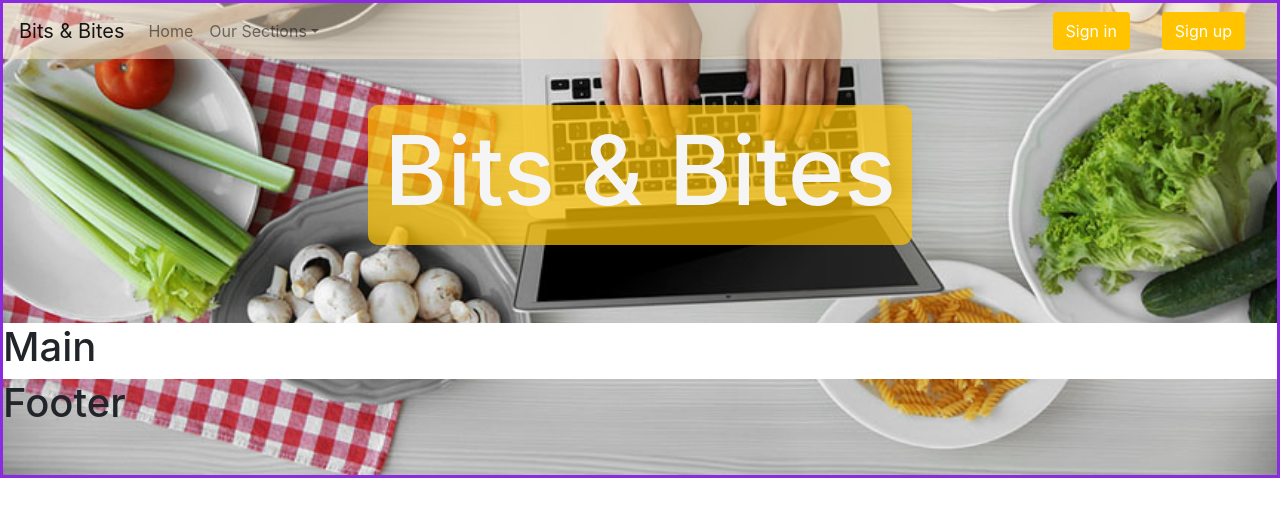
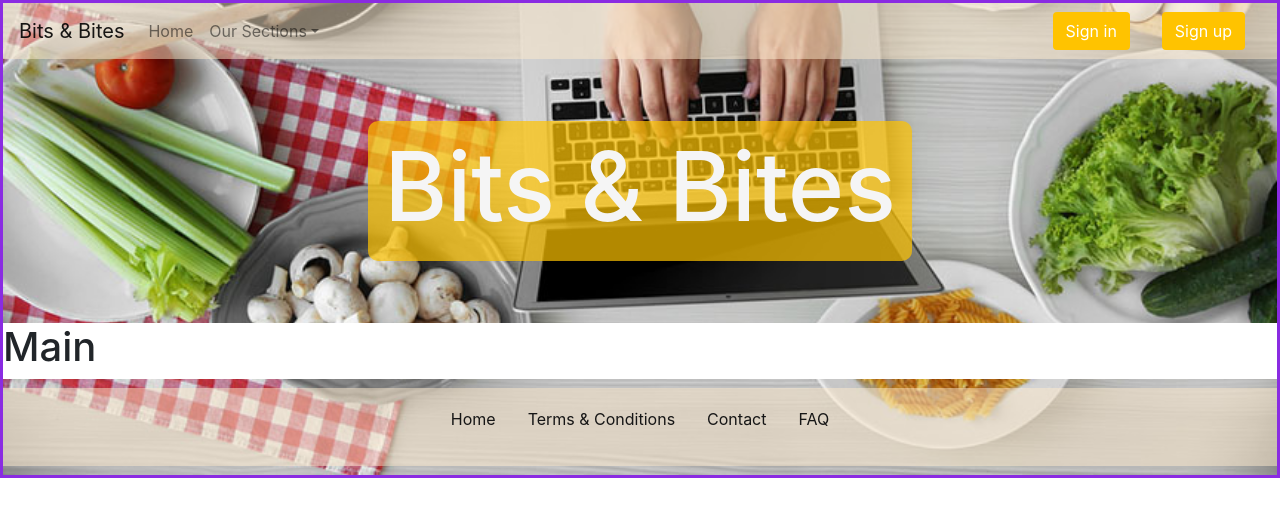
Before and after one commit to kajalben/recipe-blog-contentful, a React (Create React App) app: page / in a window 1280 px wide. Shown: the top 516 px of the page. Built offline with nearby package versions, Linux system fonts and the light colour scheme; the HTML template or start-up script is replaced by a standard one.

Commit message:
add footer styling

```diff
--- a/src/components/Footer.js
+++ b/src/components/Footer.js
@@ -1,10 +1,27 @@
 import React from "react";
-import "../styles/header.css";
+import "../styles/footer.css";
+import Nav from "react-bootstrap/Nav";
 
 const Footer = () =>{
     return(
-        <div className="footerContainer">
-<h1>Footer</h1>
+        <div className="footerContainer d-flex justify-content-center align-items-center" >
+        <div className="footerNavContainer">
+                <Nav className="justify-content-center"  activeKey="/home" bg="transparent">
+                <Nav.Item>
+                <Nav.Link  href="/home"><p className="linkText">Home</p></Nav.Link>
+                </Nav.Item>
+                <Nav.Item>
+                <Nav.Link eventKey="link-1"><p className="linkText ">Terms & Conditions</p></Nav.Link>
+                </Nav.Item>
+                <Nav.Item>
+                <Nav.Link eventKey="link-2"><p className="linkText">Contact</p></Nav.Link>
+                </Nav.Item>
+                <Nav.Item>
+                <Nav.Link eventKey="link-3"><p className="linkText">FAQ</p></Nav.Link>
+                </Nav.Item>
+                </Nav>
+        </div>
+
         </div>
 
     );
--- a/src/components/Header.js
+++ b/src/components/Header.js
@@ -11,16 +11,16 @@ const Header = () =>{
     return(
         <div className="headerContainer">
             <div className="navbarContainer">
-            <Navbar bg="transparent" expand="lg">
+            <Navbar bg="transparent" expand="lg" >
                 <Navbar.Brand href="#home">Bits & Bites</Navbar.Brand>
                 <Navbar.Toggle aria-controls="basic-navbar-nav" />
                 <Navbar.Collapse id="basic-navbar-nav">
                     <Nav className="mr-auto">
                     <Nav.Link href="#home">Home</Nav.Link>
-                        <NavDropdown className="textColor bgColor" title="Our Sections" id="basic-nav-dropdown">
+                    <NavDropdown className="textColor bgColor" title="Our Sections" id="basic-nav-dropdown">
                         <NavDropdown.Item href="#action/3.1">Breakfast</NavDropdown.Item>
-                        <NavDropdown.Item href="#action/3.2">Lunch</NavDropdown.Item>
-                        <NavDropdown.Item href="#action/3.3">Dinner</NavDropdown.Item>
+                        <NavDropdown.Item href="#action/3.2">Appetizers</NavDropdown.Item>
+                        <NavDropdown.Item href="#action/3.3">Salads</NavDropdown.Item>
                     </NavDropdown>
                     </Nav>
                     <Form inline>
--- a/src/styles/footer.css
+++ b/src/styles/footer.css
@@ -5,3 +5,14 @@
     background-repeat: no-repeat;
     background-size: 100% auto;
 }
+
+.footerNavContainer {
+    width: 100%;
+    padding: 0.7rem;
+    background-color: rgba(255, 235, 205, 0.5);
+}
+
+
+.linkText {
+color: rgb(22, 22, 22);
+}
--- a/src/styles/header.css
+++ b/src/styles/header.css
@@ -19,8 +19,9 @@ Button.bgColor{
 }
 
 .claimContainer {
-    height: 15rem;
+    height: 17rem;
     align-items: center;
+
 }
 
 .claimContainer h1 {
```
Lines whose indentation alone changed are shown as unchanged.
